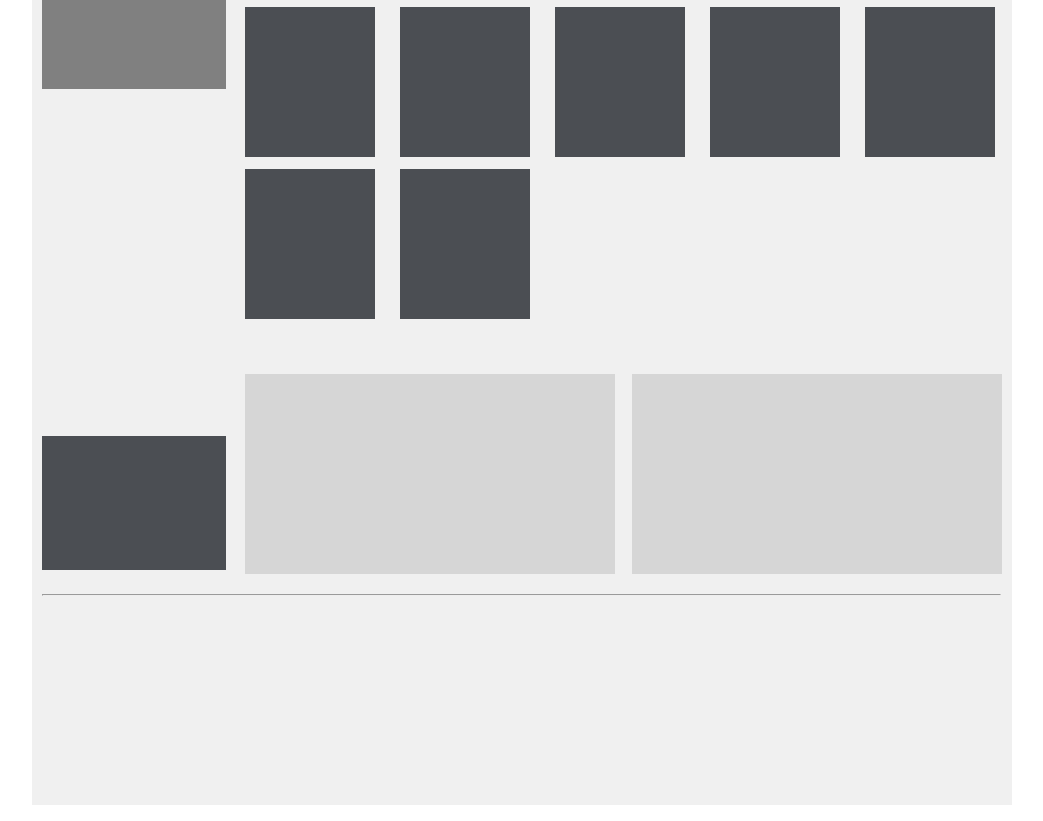
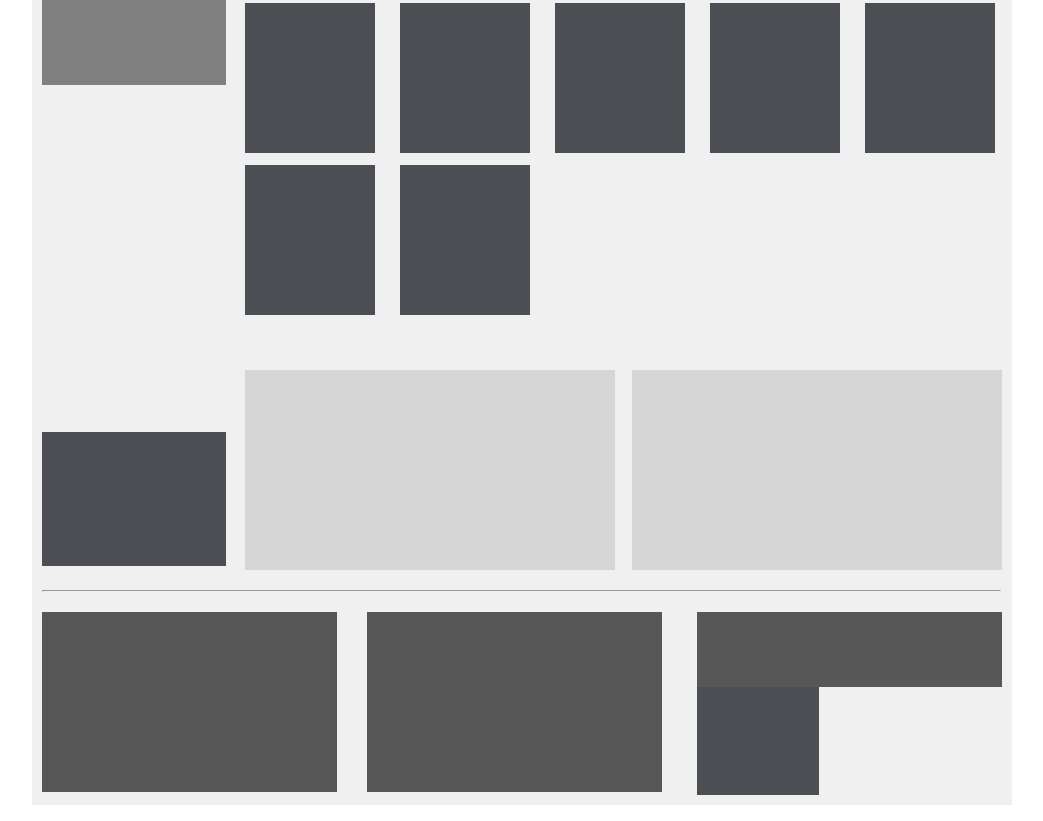
Before and after one commit to aluminate1/training, a plain HTML site: page Task 1/index.html in a window 1280 px wide. Shown: the part 408-1229 px from the top of the page, without its empty margins (118-1161 px from the left). Drawn offline with Linux system fonts and the light colour scheme.

Commit message:
added two blocks

```diff
--- a/Task 1/index.html
+++ b/Task 1/index.html
@@ -8,7 +8,7 @@
  <body>
   <div class="all">
      <div class="blocks">
-       <div class="block1"><img src="Gray.png" alt="блок"></div>
+       <div class="block1"><img src="Gray.png" alt="блок1"></div>
        <div class="block2"></div>
        <div class="block3">+7 (499) 346-21-31 manager@pixelplus.ru</div>
      </div>
@@ -50,6 +50,16 @@
       </div>
     </div>
     <hr>
+    <div class=blocks_below>
+      <div class=b10_11>
+        <div class=block10></div>
+        <div class=block11></div>
+      </div>
+      <div class="b12_13">
+        <div class="b12"></div>
+        <div class="b13"><img src="Gray.png" alt="блок13"></div>
+      </div>
+    </div>
   </div>
  </body>
 </html>
--- a/Task 1/style.css
+++ b/Task 1/style.css
@@ -20,6 +20,9 @@ hr{
     gap: 10px
 }
 img{
+    width:122px;height: 108px;
+}
+.block1{
     width:122px;height: 108px;
 }
 .block2{
@@ -115,3 +118,35 @@ img{
     height: 200px;
     display: flex;
 }
+.b10_11{
+    display:flex;
+    justify-content:space-between;
+    width: 620px;
+}
+.block10{
+    background-color: rgb(87, 87, 87);
+    width: 295px;
+    height: 180px;
+}
+.block11{
+    background-color: rgb(87, 87, 87);
+    width: 295px;
+    height: 180px;
+}
+.b12_13{
+    flex-direction: column;
+
+}
+.b12{
+    background-color: rgb(87, 87, 87);
+    width: 305px;
+    height: 75px;
+}
+.blocks_below{
+    display: flex;
+    justify-content: space-between;
+}
+.b13{
+    width: 184px;
+    height: 134px;
+}
```
